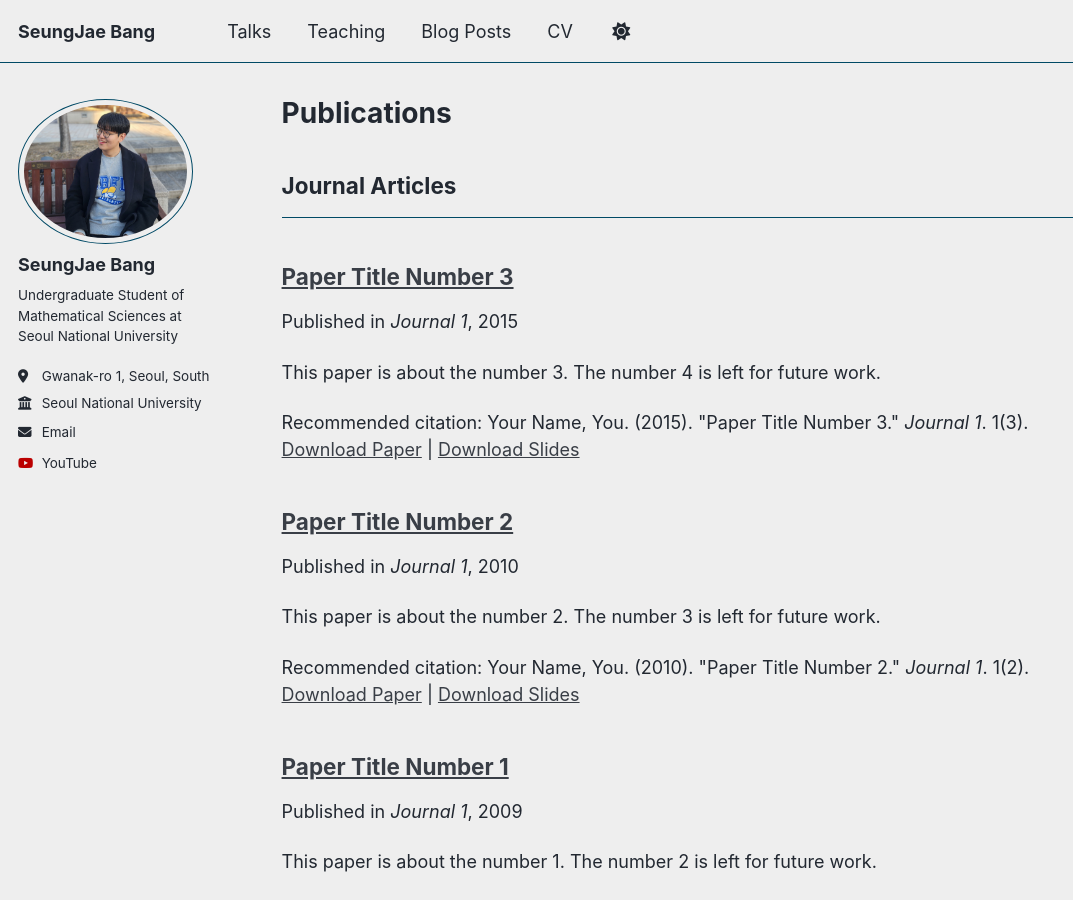
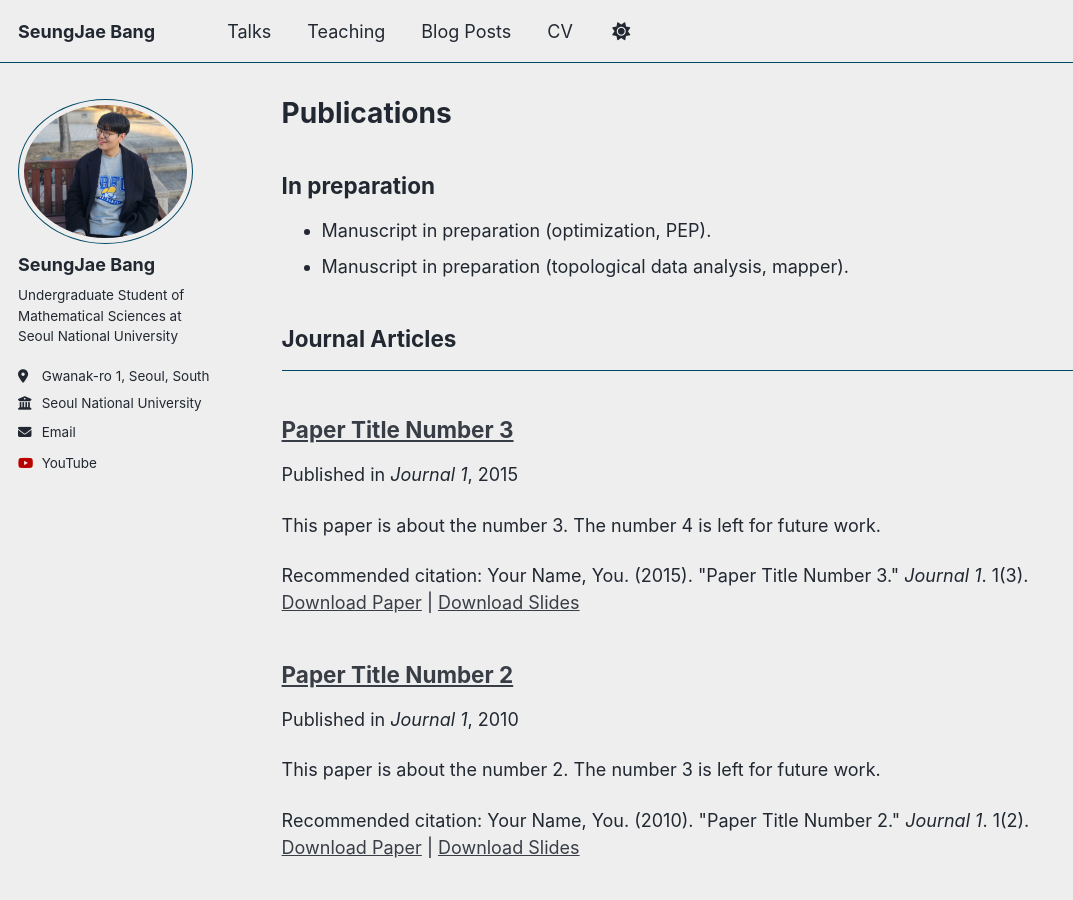
Before and after one commit to jae-s-bang/jae-s-bang.github.io, a Jekyll site: the page built from _pages/publications.html, in a window 1280 px wide and 900 px high. Shown: the whole window, without its empty margins (0-1073 px from the left). Built offline with Jekyll 4.4.1, drawn with Linux system fonts in a browser that asks for light colours; a script bundle is joined from its source files by our own code; library files that are not in the unit come from our copies.

Commit message:
Update publications.html

```diff
--- a/_pages/publications.html
+++ b/_pages/publications.html
@@ -11,7 +11,13 @@ author_profile: true
 
 {% include base_path %}
 
-<!-- New style rendering if publication categories are defined -->
+<h2>In preparation</h2>
+<ul>
+  <li>Manuscript in preparation (optimization, PEP).</li>
+  <li>Manuscript in preparation (topological data analysis, mapper).</li>
+</ul>
+
+<!-- <!-- New style rendering if publication categories are defined -->
 {% if site.publication_category %}
   {% for category in site.publication_category  %}
     {% assign title_shown = false %}
@@ -31,3 +37,5 @@ author_profile: true
     {% include archive-single.html %}
   {% endfor %}
 {% endif %}
+
+ -->
```
